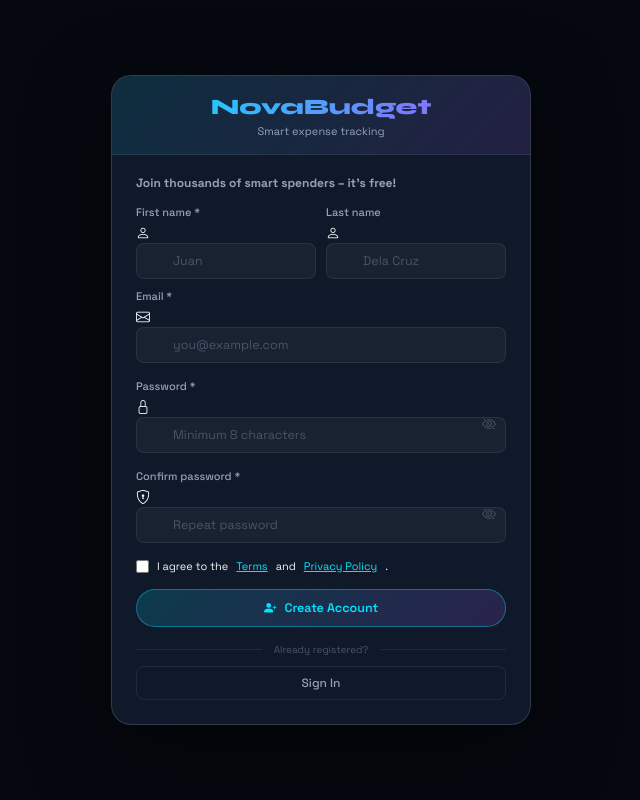
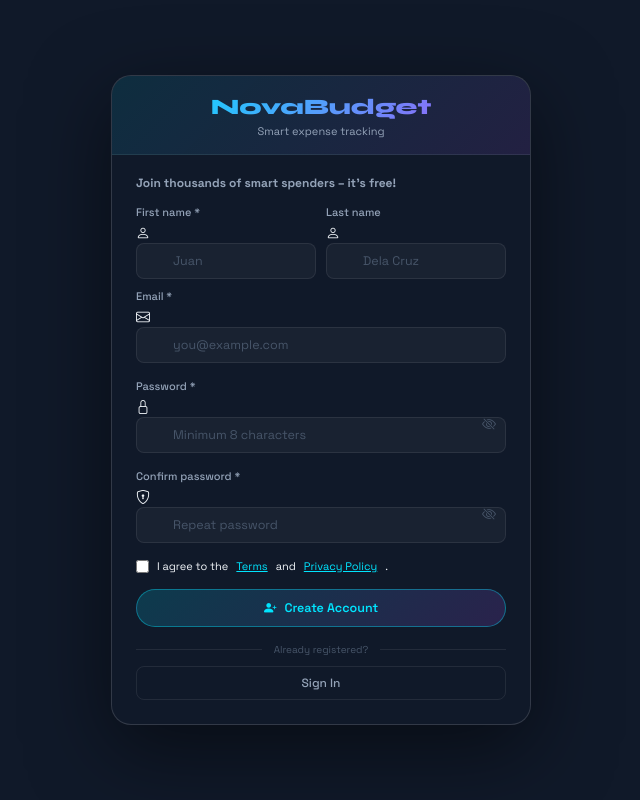
Before and after one commit to crisdanoy9-art/nova_expense_tracker, a PHP site: page /novabudget/register.php in a window 1280 px wide. Shown: the whole page, without its empty margins (319-959 px from the left). Run offline with PHP 8.4, Linux system fonts and the light colour scheme; some libraries are stand-ins or nearby versions.

Commit message:
updated  css

```diff
--- a/novabudget/assets/css/style.css
+++ b/novabudget/assets/css/style.css
@@ -1,6 +1,6 @@
 /* ════════════════════════════════════════
    NovaBudget — style.css
-   Full dark space theme
+   Full dark space theme (non‑black auth background)
 ════════════════════════════════════════ */
 :root {
   --bg0:#05080f;--bg1:#0b1120;--bg2:#101929;--bg3:rgba(255,255,255,.04);
@@ -40,7 +40,7 @@ body::after{
 .auth-wrap{
   min-height:100vh;display:flex;align-items:center;
   justify-content:center;padding:24px;position:relative;z-index:1;
-  background:var(--bg0);   /* ensures login & register backgrounds match */
+  background:var(--bg2);   /* dark blue‑grey, not black */
 }
 .auth-card{
   width:100%;max-width:450px;background:var(--bg2);
```
